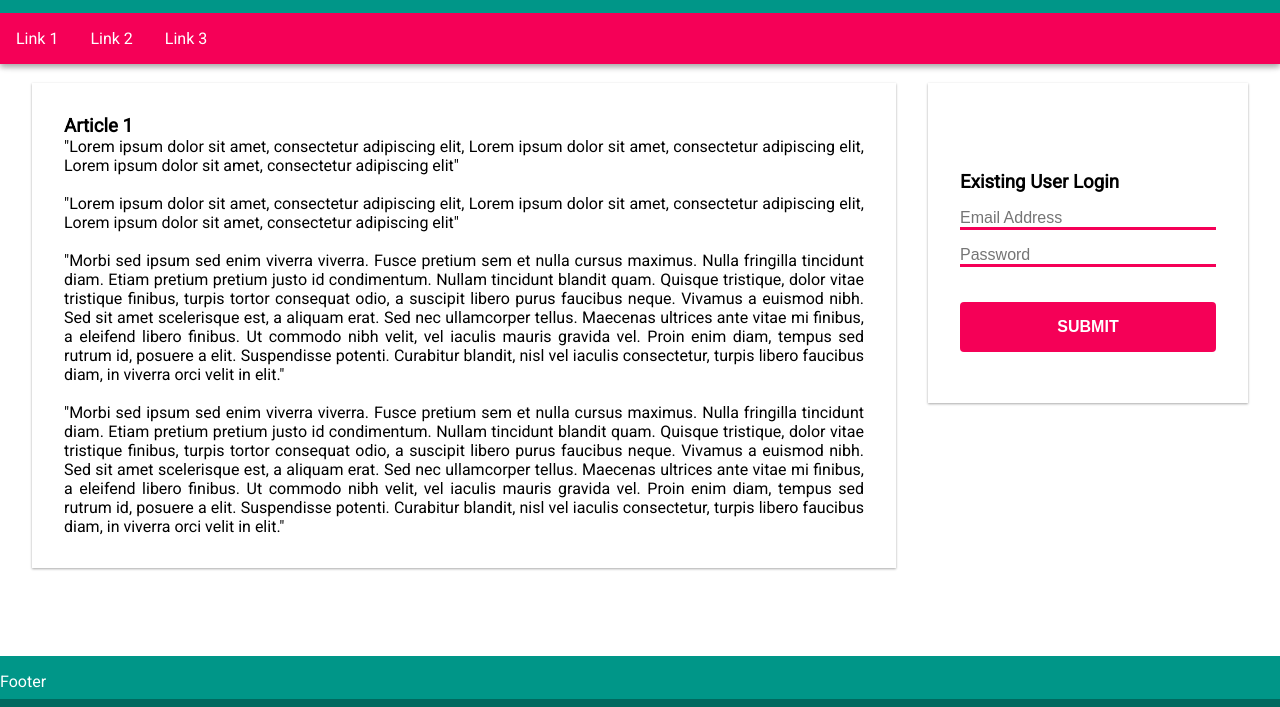
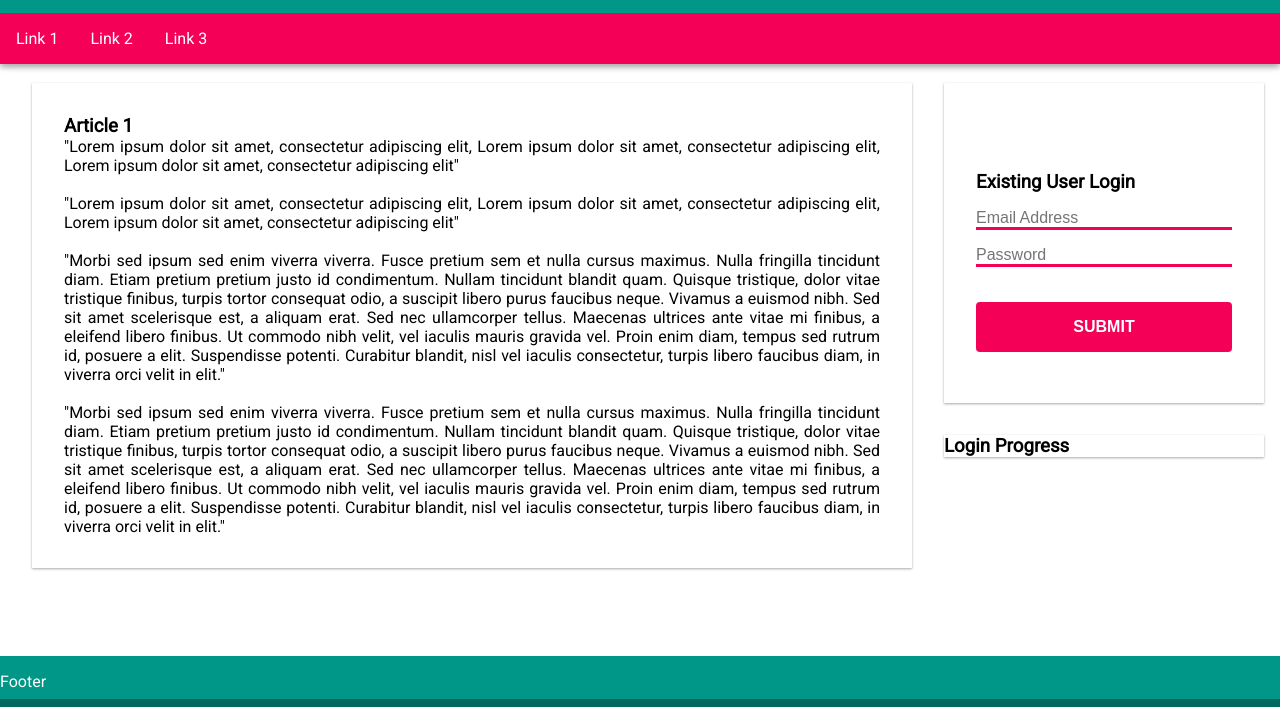
Before and after one commit to LiamOsler/web-forms-progress-bar, a plain HTML site: page www/index.html in a window 1280 px wide. Shown: the part 93-800 px from the top of the page. Drawn offline with Linux system fonts and the light colour scheme.

Commit message:
Wireframed position for new account progress bar

```diff
--- a/www/css/styles.css
+++ b/www/css/styles.css
@@ -80,19 +80,25 @@ article:hover{
     box-shadow: 0 14px 28px rgba(0,0,0,0.25), 0 10px 10px rgba(0,0,0,0.22);
 }
 
+.login-col{}
+
 .login-area{
     float: right;
-    margin-right: 2em;
     display: flex;
     height: 20em;
-
-
 }
 
 .login-box{
     width: 20em;
     align-self: flex-end;
 }
+
+.login-progress{
+    display: inline-block;
+    width: 20em;
+}
+
+
 /******************************************/
 
 
--- a/www/index.html
+++ b/www/index.html
@@ -41,6 +41,7 @@
         </form>
       </article>
 
+      <div class ="login-col">
       <article class = "login-area">
         <div class = "login-box" id = "login-1">
         <form action="javascript:createAccount1()">
@@ -113,8 +114,15 @@
           <input type="submit" value="NEXT">
         </form><br>
       </div>
+      </article>
 
+      <article class = "login-progress">
+        <h1>Login Progress</h1>
       </article>
+
+    </div>
+
+
     </section>
   </div>
 
```
